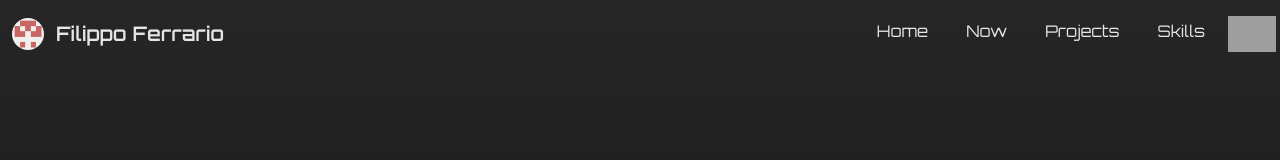
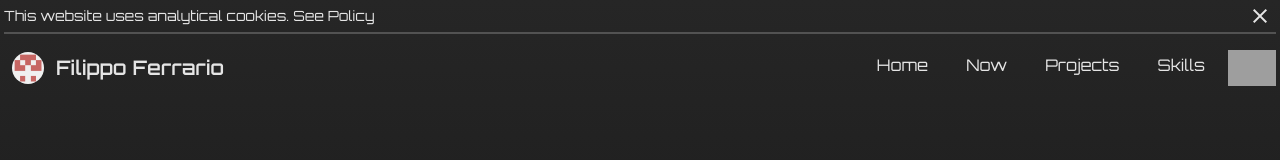
Before and after one commit to ferrariofilippo/PersonalWebsite, a Next.js app: page / in a window 1280 px wide. Shown: the top 160 px of the page. Built offline with nearby package versions, Linux system fonts and the light colour scheme; grey boxes are pictures that could not be loaded.

Commit message:
Cookies notice

```diff
--- a/src/components/header.js
+++ b/src/components/header.js
@@ -2,9 +2,54 @@ import Image from 'next/image';
 import Link from 'next/link';
 
 export default function Header() {
+  function onHeaderLoad() {
+    const bannerHidden = sessionStorage.getItem('cookiesBannerHidden');
+    if (bannerHidden === null || bannerHidden == false) {
+      const banner = document.getElementById('cookieBanner');
+      banner.classList.remove('hidden');
+    }
+  }
+
+  function closeCookieBanner() {
+    console.log('clicked')
+    const banner = document.getElementById('cookieBanner');
+    banner.classList.add('hidden');
+    sessionStorage.setItem('cookiesBannerHidden', true);
+  }
+
   return (
     <>
-      <header>
+      <header onLoad={onHeaderLoad}>
+        <div
+          id="cookieBanner"
+          className="hidden flex dark:bg-neutral-800 border-b-2 border-neutral-600 text-sm justify-between text mx-1"
+        >
+          <span className="my-auto">
+            This website uses analytical cookies.
+            <a
+              id="go_to_privacy"
+              aria-label="See cookie policy"
+              href="/privacy"
+              className="hover:text-purple-600 my-auto p-1 "
+            >
+              See Policy
+            </a>
+          </span>
+          <button
+            id="close_cookie_button"
+            aria-label="Close banner"
+            type="button"
+            onClick={closeCookieBanner}
+            className="hover:text-secondary my-auto p-1"
+          >
+            <span
+              className="material-symbols-outlined align-middle hover:text-purple-600"
+              id="closeBanner"
+            >
+              close
+            </span>
+          </button>
+        </div>
         <div
           className="container mx-auto"
         >
--- a/src/pages/privacy.js
+++ b/src/pages/privacy.js
@@ -39,7 +39,8 @@ export default function Privacy() {
           <p
             className="text-center lg:w-2/3 w-full px-2 text-lg"
           >
-            <em>ferrariofilippo.vercel.app</em> uses <a href="https://vercel.com/analytics" className="text-neutral-300 underline hover:text-purple-600 hover:font-semibold">Vercel Analytics</a> to collect anonymous data about its users, such as which pages they visit and how much time they spend on them.<br />
+            <em>ferrariofilippo.vercel.app</em> uses <a href="https://vercel.com/analytics" className="text-neutral-300 underline hover:text-purple-600 hover:font-semibold">Vercel Analytics</a> to collect anonymous data about its users,
+            such as which pages they visit and how much time they spend on them (analytical cookies).<br />
             This data is <span className='font-semibold'>exclusively used by me</span> to better understand what I should improve.
           </p>
         </main>
```
Also changed, not shown: 1 other file (tests, documents, lock files or other folders).
